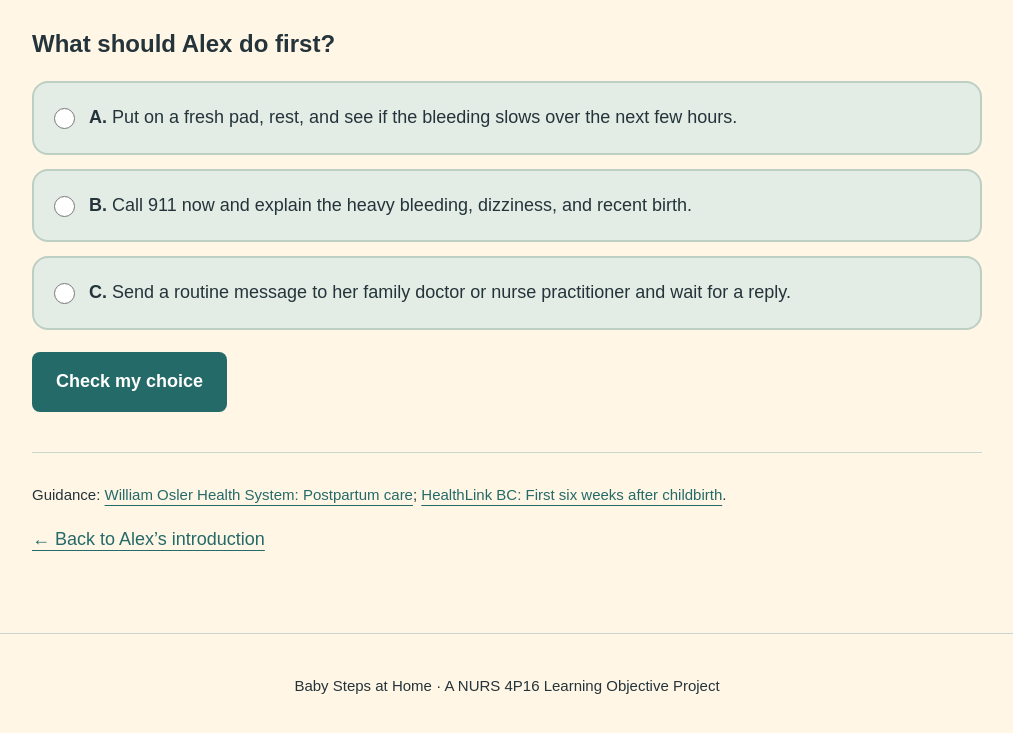
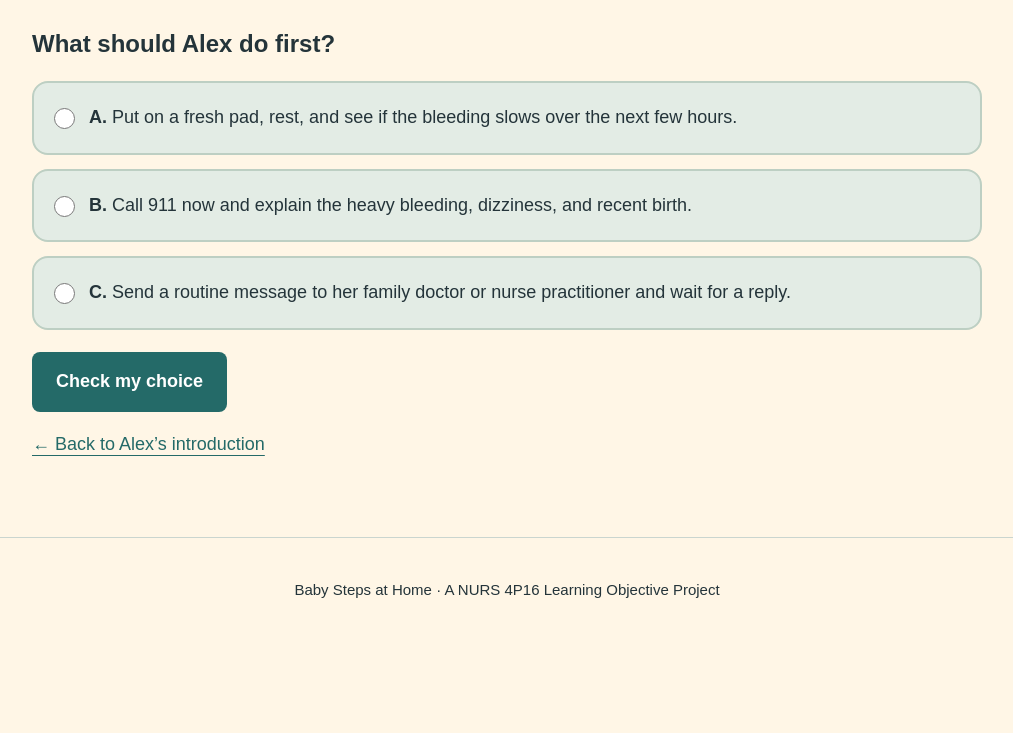
Before and after one commit to lilyhagan22/NURS4P16, a plain HTML site: page alex-scene1.html in a window 1280 px wide. Shown: the part 637-1370 px from the top of the page, without its empty margins (133-1146 px from the left). After the commit the page ends 1280 px from the top, so only its background shows below. Drawn offline with Linux system fonts and the light colour scheme.

Commit message:
Update alex-scene1.html

```diff
--- a/alex-scene1.html
+++ b/alex-scene1.html
@@ -236,15 +236,7 @@
         </a>
       </section>
 
-      <aside class="scene-sources" aria-label="Sources for this scene">
-        <p>
-          Guidance:
-          <a href="https://www.williamoslerhs.ca/areas-of-care/womens-and-childrens-services/womens-services/postpartum-care/">
-            William Osler Health System: Postpartum care</a>;
-          <a href="https://www.healthlinkbc.ca/healthwise/postpartum-first-6-weeks-after-childbirth">
-            HealthLink BC: First six weeks after childbirth</a>.
-        </p>
-      </aside>
+
 
       <p>
         <a href="alex.html">&larr; Back to Alex’s introduction</a>
```
